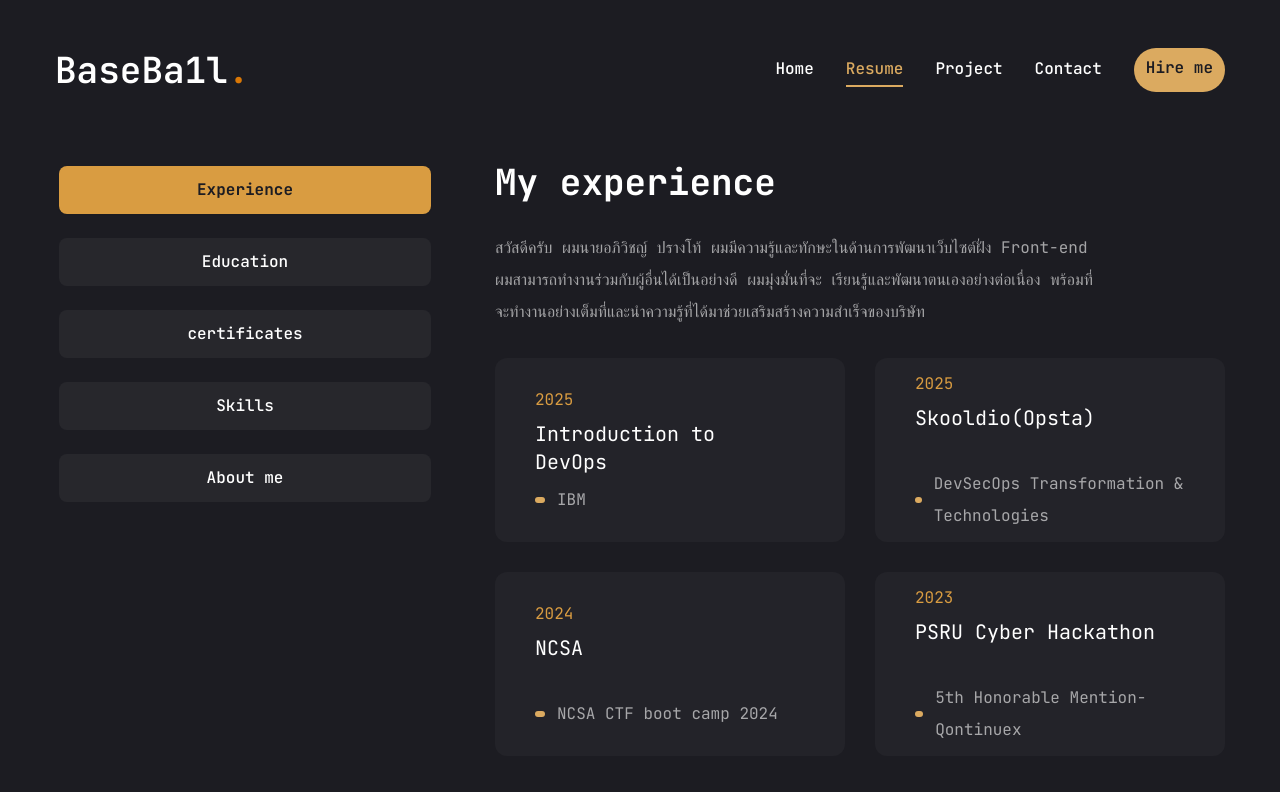
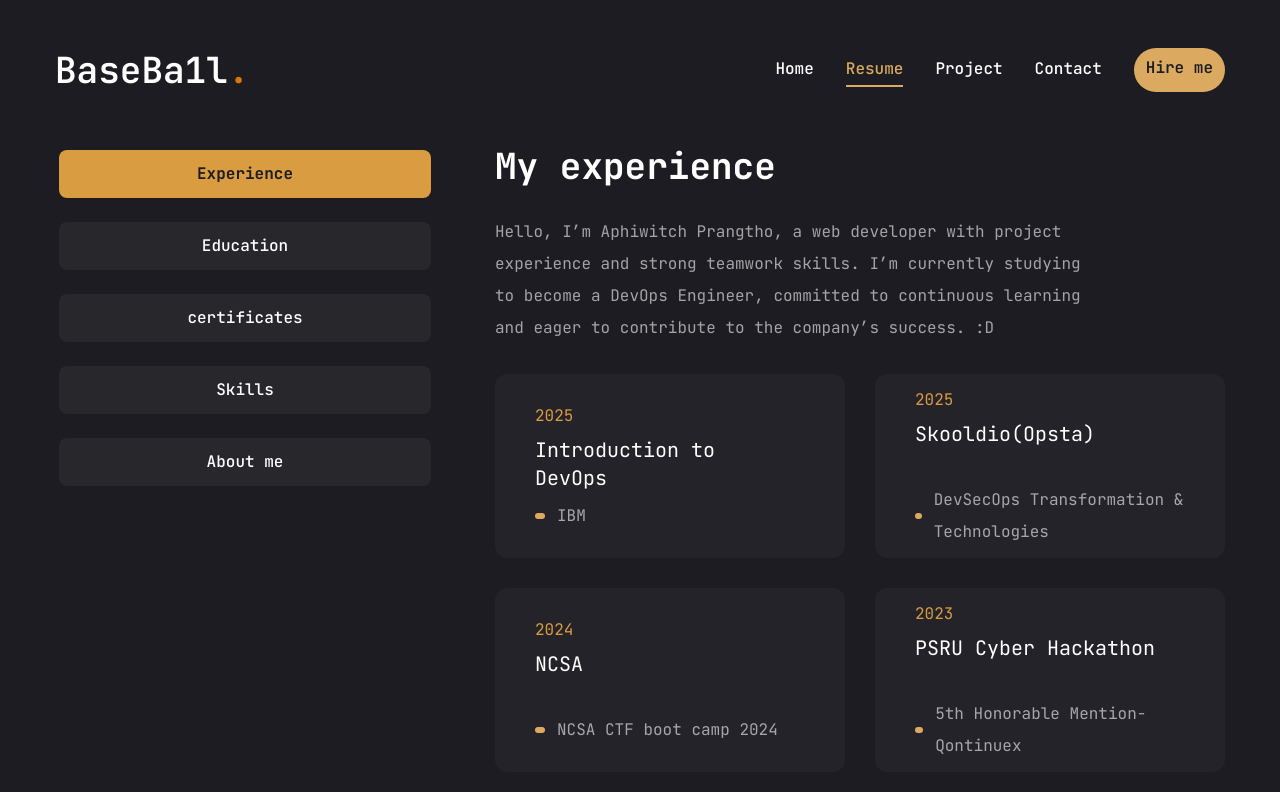
Before and after one commit to Aphiwich3/APWPT-profile, a Next.js app: page /resume in a window 1280 px wide. Shown: the top 792 px of the page. Built offline with nearby package versions, Linux system fonts and the light colour scheme.

Commit message:
Fix: change description

```diff
--- a/app/resume/page.jsx
+++ b/app/resume/page.jsx
@@ -26,7 +26,7 @@ import {
 const about = {
   title: "About me",
   Description:
-  "สวัสดีครับ ผมนายอภิวิชญ์ ปรางโท้ ผมมีความรู้และทักษะในด้านการพัฒนาเว็บไซต์ฝั่ง Front-end ผมสามารถทำงานร่วมกับผู้อื่นได้เป็นอย่างดี ผมมุ่งมั่นที่จะ เรียนรู้และพัฒนาตนเองอย่างต่อเนื่อง พร้อมที่จะทำงานอย่างเต็มที่และนำความรู้ที่ได้มาช่วยเสริมสร้างความสำเร็จของบริษัท",
+  "Hello, I’m Aphiwitch Prangtho, a web developer with project experience and strong teamwork skills. I’m currently studying to become a DevOps Engineer, committed to continuous learning and eager to contribute to the company’s success. :D",
   info:[
     {
       fieldName: "Name",
@@ -61,7 +61,7 @@ const about = {
 const experience ={
   icon: '/assets/assets/resume/badge.svg',
   title: 'My experience',
-  description: "สวัสดีครับ ผมนายอภิวิชญ์ ปรางโท้ ผมมีความรู้และทักษะในด้านการพัฒนาเว็บไซต์ฝั่ง Front-end ผมสามารถทำงานร่วมกับผู้อื่นได้เป็นอย่างดี ผมมุ่งมั่นที่จะ เรียนรู้และพัฒนาตนเองอย่างต่อเนื่อง พร้อมที่จะทำงานอย่างเต็มที่และนำความรู้ที่ได้มาช่วยเสริมสร้างความสำเร็จของบริษัท",
+  description: "Hello, I’m Aphiwitch Prangtho, a web developer with project experience and strong teamwork skills. I’m currently studying to become a DevOps Engineer, committed to continuous learning and eager to contribute to the company’s success. :D",
 
   items: [
     {
@@ -107,7 +107,7 @@ const experience ={
 const education ={
   icon: '/assets/assets/resume/cap.svg',
   title: 'My education',
-  description: "สวัสดีครับ ผมนายอภิวิชญ์ ปรางโท้ ผมมีความรู้และทักษะในด้านการพัฒนาเว็บไซต์ฝั่ง Front-end ผมสามารถทำงานร่วมกับผู้อื่นได้เป็นอย่างดี ผมมุ่งมั่นที่จะ เรียนรู้และพัฒนาตนเองอย่างต่อเนื่อง พร้อมที่จะทำงานอย่างเต็มที่และนำความรู้ที่ได้มาช่วยเสริมสร้างความสำเร็จของบริษัท",
+  description: "Hello, I’m Aphiwitch Prangtho, a web developer with project experience and strong teamwork skills. I’m currently studying to become a DevOps Engineer, committed to continuous learning and eager to contribute to the company’s success. :D",
 
   items: [
     {
@@ -122,7 +122,7 @@ const education ={
 //skills data
 const skills ={
   title: "My skills",
-  description: "สวัสดีครับ ผมนายอภิวิชญ์ ปรางโท้ ผมมีความรู้และทักษะในด้านการพัฒนาเว็บไซต์ฝั่ง Front-end ผมสามารถทำงานร่วมกับผู้อื่นได้เป็นอย่างดี ผมมุ่งมั่นที่จะ เรียนรู้และพัฒนาตนเองอย่างต่อเนื่อง พร้อมที่จะทำงานอย่างเต็มที่และนำความรู้ที่ได้มาช่วยเสริมสร้างความสำเร็จของบริษัท",
+  description: "Hello, I’m Aphiwitch Prangtho, a web developer with project experience and strong teamwork skills. I’m currently studying to become a DevOps Engineer, committed to continuous learning and eager to contribute to the company’s success. :D",
   skillList:[
   {
     icon:<FaDocker />,
@@ -205,7 +205,7 @@ const skills ={
 }
 const certificates ={
   title: "My certificate",
-  description: "สวัสดีครับ ผมนายอภิวิชญ์ ปรางโท้ ผมมีความรู้และทักษะในด้านการพัฒนาเว็บไซต์ฝั่ง Front-end ผมสามารถทำงานร่วมกับผู้อื่นได้เป็นอย่างดี ผมมุ่งมั่นที่จะ เรียนรู้และพัฒนาตนเองอย่างต่อเนื่อง พร้อมที่จะทำงานอย่างเต็มที่และนำความรู้ที่ได้มาช่วยเสริมสร้างความสำเร็จของบริษัท",
+  description: "Hello, I’m Aphiwitch Prangtho, a web developer with project experience and strong teamwork skills. I’m currently studying to become a DevOps Engineer, committed to continuous learning and eager to contribute to the company’s success. :D",
   certificateList:[
   {
 
```
